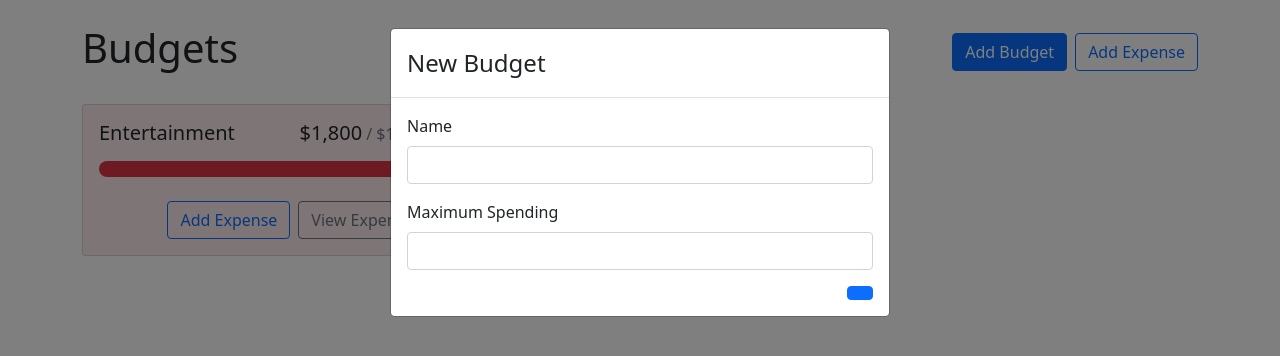
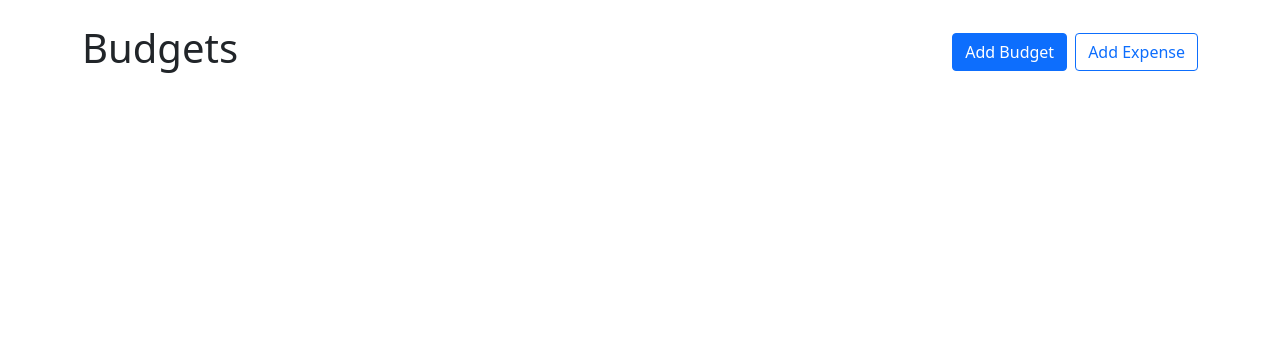
Before and after one commit to aaronEnyetu/budget_app, a React (Create React App) app: page / in a window 1280 px wide. Shown: the top 356 px of the page. Built offline with nearby package versions, Linux system fonts and the light colour scheme.

Commit message:
implemented add budget modal

```diff
--- a/src/App.js
+++ b/src/App.js
@@ -1,18 +1,21 @@
-import React from "react";
+import React, {useState} from "react";
 import 'bootstrap/dist/css/bootstrap.min.css'
 import Container from 'react-bootstrap/Container'
 import { Button, Stack } from 'react-bootstrap'
 import BudgetCard from './components/BudgetCard'
 import AddBudgetModal from './components/AddBudgetModal'
+import {useBudgets}  from './context/BudgetsContext'
 
 
 function App() {
+  const [showAddBudgetModal, setShowAddBudgetModal] = useState(false)
+  const {budgets, getBudgetExpenses} = useBudgets()
   return (
     <>
     <Container className='my-4'>
       <Stack direction='horizontal' gap='2' className='mb-4'>
         <h1 className='me-auto'> Budgets</h1>
-        <Button variant='primary'>Add Budget</Button>
+        <Button variant='primary' onClick={() => setShowAddBudgetModal(true)}>Add Budget</Button>
         <Button variant='outline-primary'>Add Expense</Button>
       </Stack>
       <div style={{
@@ -20,19 +23,32 @@
         gridTemplateColumns: 'repeat(auto-fill, minmax(300px, 1fr))',
         gap: '1rem',
         alignItems: 'flex-start',
-      }}>
-        <BudgetCard
+        }}>
 
-          name='Entertainment'
-          gray
-          amount={1800}
-          max={1000}>
+          {budgets.map(budgets => {
+            const amount = getBudgetExpenses(budgets.id).reduce(
+              (total, expense) => total + expense.amount, 0)
+            return (
+              <BudgetCard
+                key={budgets.id}
+                name={budgets.name}
+                // gray
+                amount={amount}
+                max={budgets.max}>
+              </BudgetCard>
 
-          </BudgetCard>
+            )
+
+
+
+          })}
+
+
+
 
       </div>
     </Container>
-    <AddBudgetModal show/>
+      <AddBudgetModal show={showAddBudgetModal} handleClose={() => setShowAddBudgetModal(false)} />
     </>
   );
 }
--- a/src/components/AddBudgetModal.js
+++ b/src/components/AddBudgetModal.js
@@ -1,8 +1,22 @@
 import { Modal, Form, Button } from 'react-bootstrap'
-import {useRef} from 'react'
+import { useRef } from 'react'
+import { useBudgets }  from '../context/BudgetsContext'
 
 export default function AddBudgetModal({ show, handleClose }) {
+    const nameRef = useRef()
+    const maxRef = useRef()
+    const { addBudget } = useBudgets()
     function handleSubmit(e) {
+        e.preventDefault()
+        addBudget(
+            {
+
+                name: nameRef.current.value,
+                    max: parseFloat(maxRef.current.value)
+            }
+
+        )
+        handleClose()
 
     }
     return (
@@ -14,14 +28,20 @@
                 <Modal.Body>
                     <Form.Group className='mb-3' controlId="name">
                         <Form.Label>Name</Form.Label>
-                        <Form.Control type="text" required/>
+                        <Form.Control ref={nameRef } type="text" required/>
                     </Form.Group>
                     <Form.Group className='mb-3' controlId="max">
                         <Form.Label>Maximum Spending</Form.Label>
-                        <Form.Control type="number" required min={0} step={0.01} />
+                        <Form.Control
+                            ref={maxRef}
+                            type="number"
+                            required
+                            min={0}
+                            step={0.01} />
                     </Form.Group>
                     <div className="d-flex justify-content-end">
                         <Button variant='primary' type='submit'>
+                            Add
 
                         </Button>
                     </div>
```
